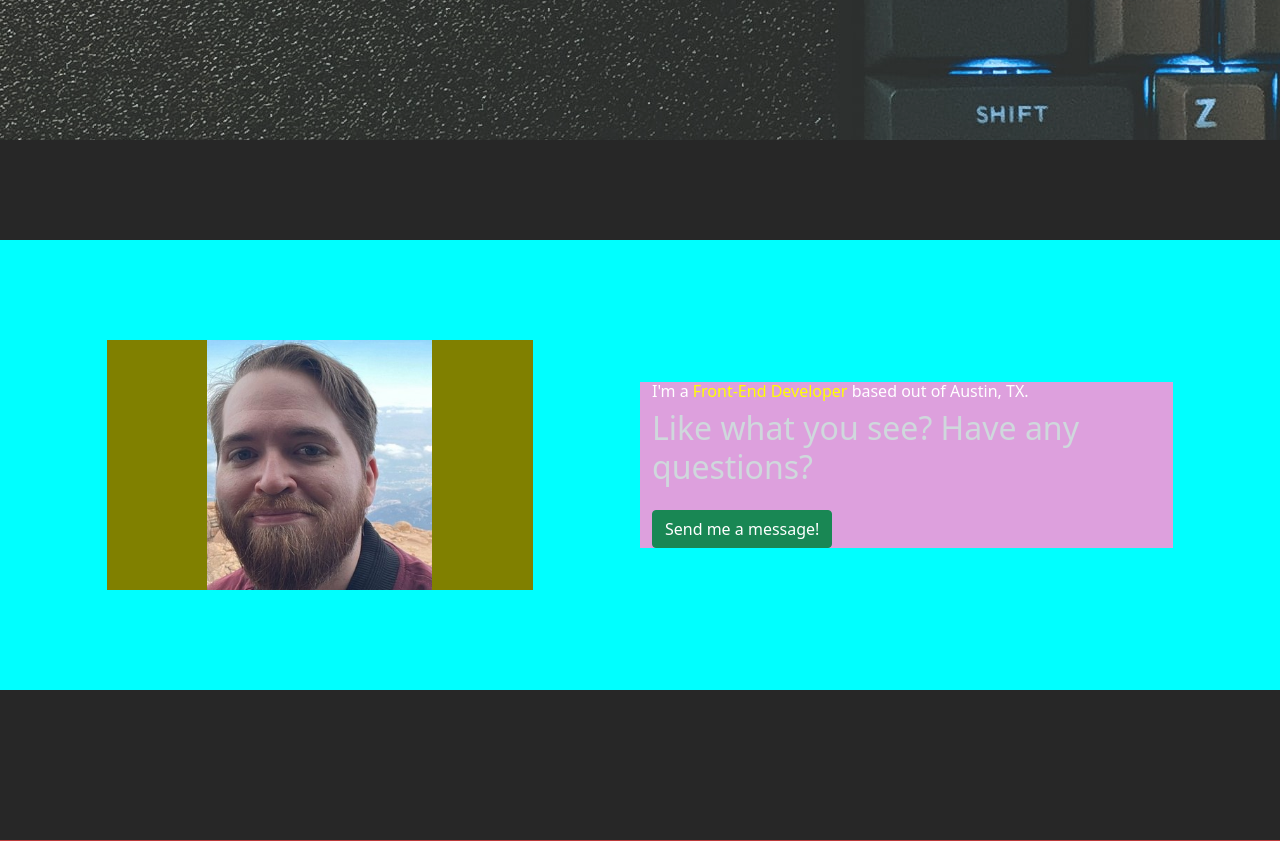
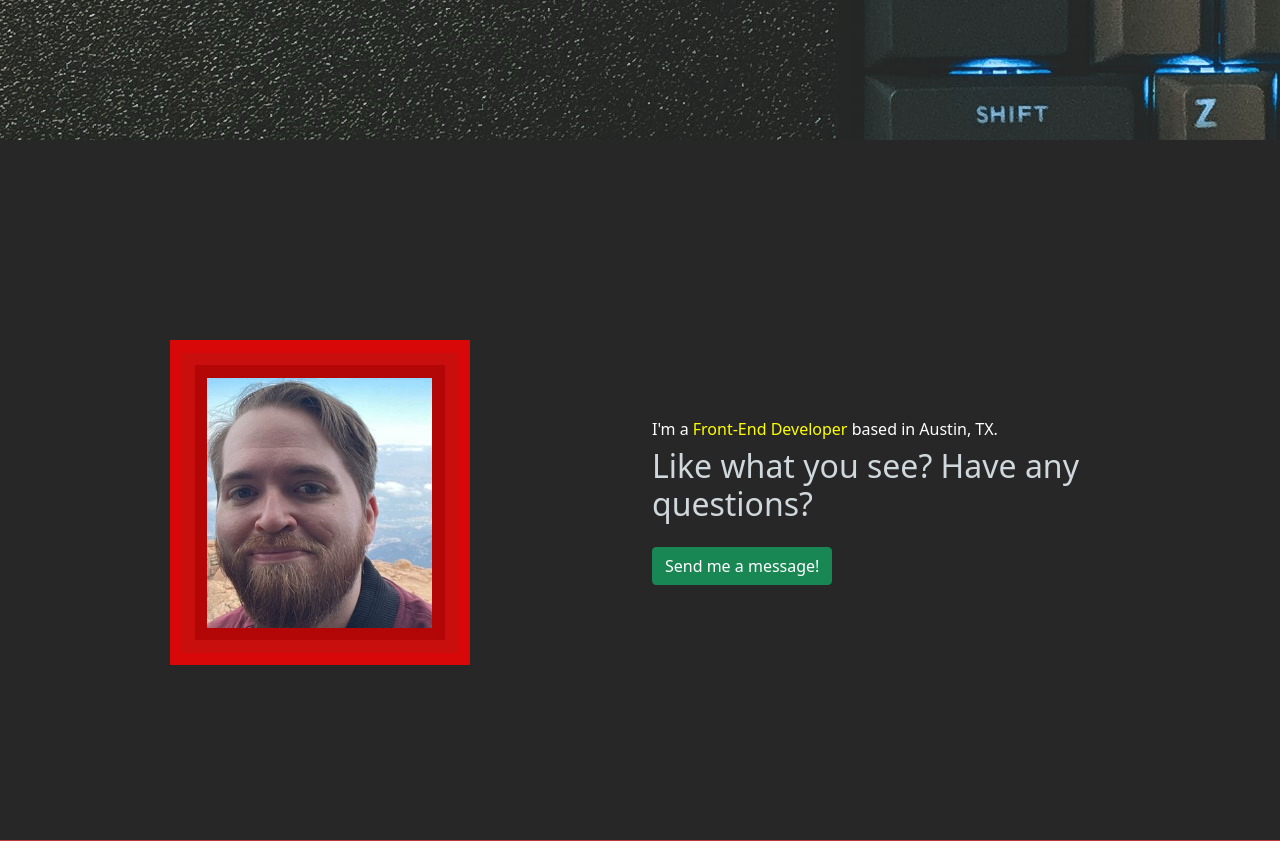
Before and after one commit to Blacketermatthew/portfolio, a Flask app: page / in a window 1280 px wide. Shown: the part 620-1461 px from the top of the page. Run offline with Flask 2, Linux system fonts and the light colour scheme; some libraries are stand-ins or nearby versions.

Commit message:
Finished div decorations on About (for now)

```diff
--- a/app/static/css/main.css
+++ b/app/static/css/main.css
@@ -21,7 +21,7 @@ html, body {
 /* .section.top { */
 #home {
     background: url('../img/coffee_keyboard_background.jpg') center center no-repeat;
-    opacity: .9;
+    opacity: .95;
     height: 95%;
     /* width: 100%; */
     display: flex;
@@ -51,6 +51,7 @@ html, body {
     color: white;
     height: 700px;
     padding: 100px 0;
+
 }
 
 /* .section.second h2 { */
@@ -60,34 +61,62 @@ html, body {
 
 #about-content {
     margin: 0px;
-    padding: 100px 0px;
+    padding: 75px 0px;
     /* width: 100%; */
 }
 
 #profile-pic {
     height: 250px;
     width: 225px;
-    display:block;  /* NOTE: Look up why this works to center */
+    display:block;  /* NOTE: Look up why this works (to properly center the image) */
     margin:auto;
 }
 
+.profile-box {
+    padding: 25px;
+    /* border: 3px solid navy; */
+    display: flex;
+    /* justify-content: center; */
+}
+
+/* These are for the style divs that go around my beautiful face*/
 .style-box {
     border: 3px solid;
+    display:flex;
+    margin:auto;
 }
 
 .style-box.inner {
-    border-color: magenta;
+    border-color: #b30606;
+    background-color: #b30606;
     height: 275px;
     width: 250px;
+    /* display: flex; */
+
+}
+
+.style-box.middle {
+    border-color: #c90e0e;
+    background-color: #c90e0e;
+    height: 300px;
+    width: 275px;
+    /* display: flex; */
 }
 
 .style-box.outer {
-    border-color: gold;
-    height: 300px;
-    width: 275px;
+    border-color: #d80808;
+    background-color: #d80808;
+    height: 325px;
+    width: 300px;
+    /* display: flex; */
 }
 
-
+/* .style-box.outer-outer {
+    border-color: limegreen;
+    height: 350px;
+    width: 350px;
+    display: flex;
+} */
 
 
 /* SKILLS ----------------------------------------------------------*/
--- a/app/templates/index.html
+++ b/app/templates/index.html
@@ -18,18 +18,20 @@
 
     <!-- <div class="section second"> -->
     <section id="about" class="about">
-        <div id="about-content" class="row align-items-center" style="background-color: aqua;">
+        <div id="about-content" class="row align-items-center">  <!-- style="background-color: #464646;"> -->
 
-            <div class="col-lg-4 offset-lg-1" style="background-color: olive;">
-                <!-- <div class="style-box outer">
-                    <div class="style-box inner"> -->
-                        <img id="profile-pic" src="../static/img/Me.jpg">
-                    <!-- </div>
-                </div> -->
+            <div class="col-lg-4 offset-lg-1 profile-box">
+                <div class="style-box outer">
+                    <div class="style-box middle">
+                        <div class="style-box inner">
+                            <img id="profile-pic" src="../static/img/Me.jpg">
+                        </div>
+                    </div>
+                </div>
             </div>
 
-            <div class="col-lg-5 offset-lg-1" style="background-color: plum;">
-                <h6>I'm a <span style="color: yellow">Front-End Developer</span> based out of Austin, TX.</h6>
+            <div class="col-lg-5 offset-lg-1">
+                <h6>I'm a <span style="color: yellow">Front-End Developer</span> based in Austin, TX.</h6>
                 <h2>Like what you see?  Have any questions?</h2>
                 <!-- <a href="{{ url_for('contact') }}" class="btn btn-md btn-success mt-3">Send me a message!</a> -->
                 <a href="#contact" class="btn btn-md btn-success mt-3">Send me a message!</a>
```
